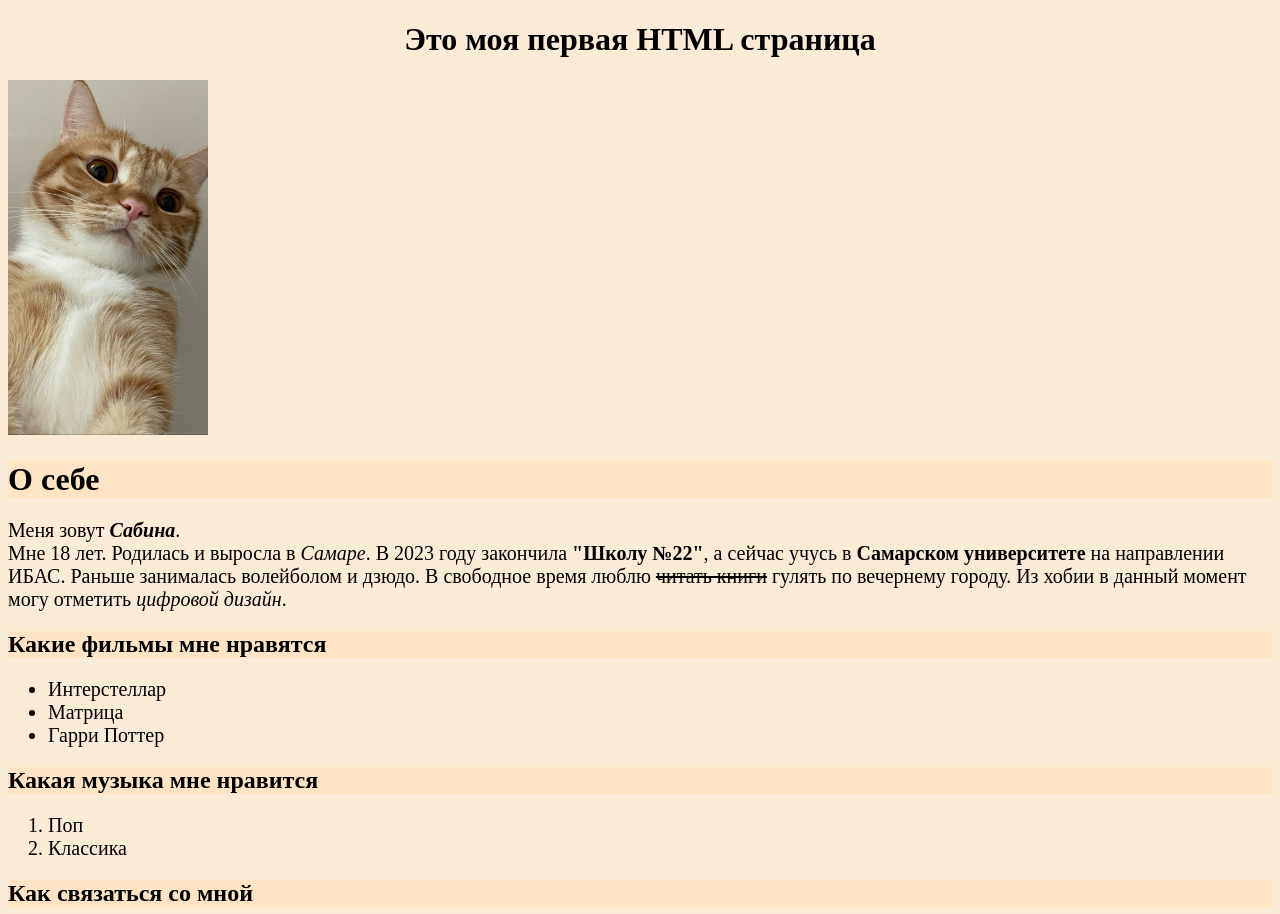
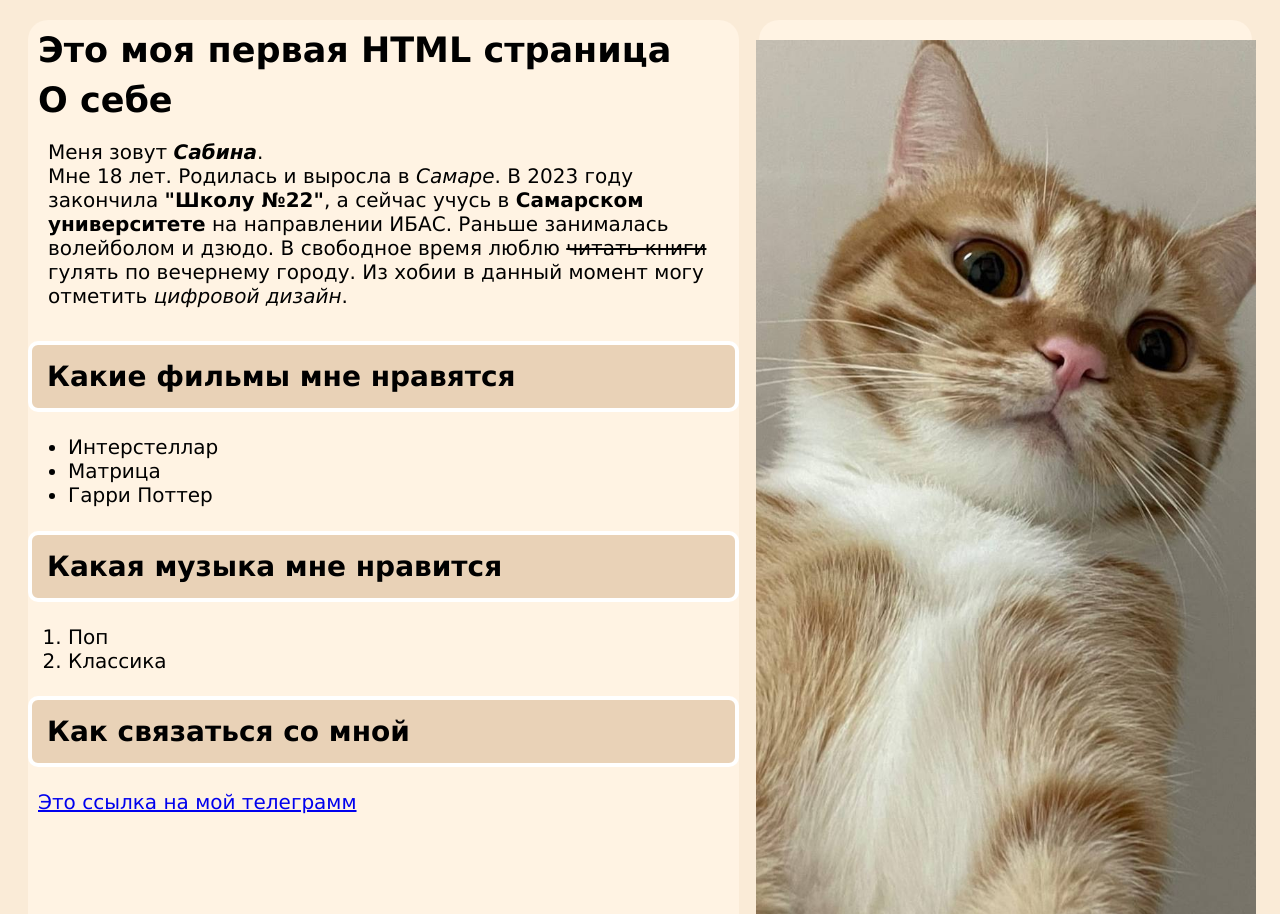
Before and after one commit to alvsbn/frontend, a plain HTML site: page index.html in a window 1280 px wide. Shown: the top 914 px of the page. Drawn offline with Linux system fonts and the light colour scheme.

Commit message:
Лабораторная 2

```diff
--- a/index.html
+++ b/index.html
@@ -1,38 +1,49 @@
 <!DOCTYPE html>
 <html lang="ru">
+
 <head>
-        <title>Лабораторная работа 1</title>
+    <title>Лабораторная работа 2</title>
+    <link rel="stylesheet" href="style.css" />
 </head>
 
-    <body style="background-color:antiquewhite">
-        <h1 style="text-align: center">Это моя первая HTML страница</h1>
+<body>
+    <div class="content">
+        <div class="content-left">
+            <h1>Это моя первая HTML страница</h1>
 
-        <img src="cat.jpg" width="200" alt="Изображение не загрузилось"/>
-
-        <h1 style="background-color:bisque">О себе</h1>
-        <p style="font-size: 20px;">
-            Меня зовут <i><b>Сабина</b></i>.<br/> Мне 18 лет. Родилась и выросла в <i>Самаре</i>.
-            В 2023 году закончила <b>"Школу №22"</b>, а сейчас учусь в <b>Самарском университете</b> на направлении ИБАС.
-            Раньше занималась волейболом и дзюдо. В свободное время люблю <del>читать книги</del> гулять по вечернему городу.
+            <h1>О себе</h1>
+            <p>
+                Меня зовут <i><b>Сабина</b></i>.<br /> Мне 18 лет. Родилась и выросла в <i>Самаре</i>.
+                В 2023 году закончила <b>"Школу №22"</b>, а сейчас учусь в <b>Самарском университете</b> на направлении
+                ИБАС.
+                Раньше занималась волейболом и дзюдо. В свободное время люблю <del>читать книги</del> гулять по
+                вечернему
+                городу.
                 Из хобии в данный момент могу отметить <i>цифровой дизайн</i>.
             </p>
 
-        <h2 style="background-color: bisque">Какие фильмы мне нравятся</h2>
-        <ul style="font-size: 20px;">
+            <h2>Какие фильмы мне нравятся</h2>
+            <ul>
                 <li>Интерстеллар</li>
                 <li>Матрица</li>
                 <li>Гарри Поттер</li>
             </ul>
 
-        <h2 style="background-color: bisque">Какая музыка мне нравится</h2>
-        <ol style="font-size: 20px;">
+            <h2>Какая музыка мне нравится</h2>
+            <ol>
                 <li>Поп</li>
                 <li>Классика</li>
             </ol>
 
-        <h2 style="background-color: bisque">Как связаться со мной</h2>
-        <a style="font-size: 20px" href="https://t.me/sssaabina">Это ссылка на мой телеграмм</a>
+            <h2>Как связаться со мной</h2>
+            <a href="https://t.me/sssaabina">Это ссылка на мой телеграмм</a>
 
+        </div>
 
+        <div class="content-right">
+            <img src="cat.jpg" class="photo" "Изображение не загрузилось" />
+        </div>
+    </div>
 </body>
+
 </html>
--- /dev/null
+++ b/style.css
@@ -0,0 +1,59 @@
+body{
+    background-color: antiquewhite;
+    font-family: 'Lucida Sans', 'Lucida Sans Regular', 'Lucida Grande', 'Lucida Sans Unicode', Geneva, Verdana, sans-serif;
+}
+
+p{
+    font-size: 20px;
+    color: black;
+    margin: 10px;
+    padding: 10px;
+}
+
+h1{
+    font-size: 35px;
+    margin: 10px;
+}
+
+h2{
+    font-size: 28px;
+    background-color: rgb(233, 210, 183);
+    border: 4px solid white;
+    border-radius: 10px;
+    padding: 15px;
+}
+
+ul, ol{
+    font-size: 20px;
+    color: black;
+}
+
+a{
+    font-size: 20px;
+    margin: 10px;
+}
+
+.content{
+    display: flex;
+    margin: 20px;
+}
+
+.content-left{
+    width: 63%;
+    margin-right: 20px;
+    background-color: rgb(255, 243, 227);
+    border-radius: 20px;
+}
+
+.content-right{
+    display: flex;
+    justify-content: center;
+    width: 37%;
+    background-color: rgb(255, 243, 227);
+    border-radius: 20px;
+    padding: 20px;
+}
+
+.photo{
+    width: 500px;
+}
```
Lines whose indentation alone changed are shown as unchanged.
